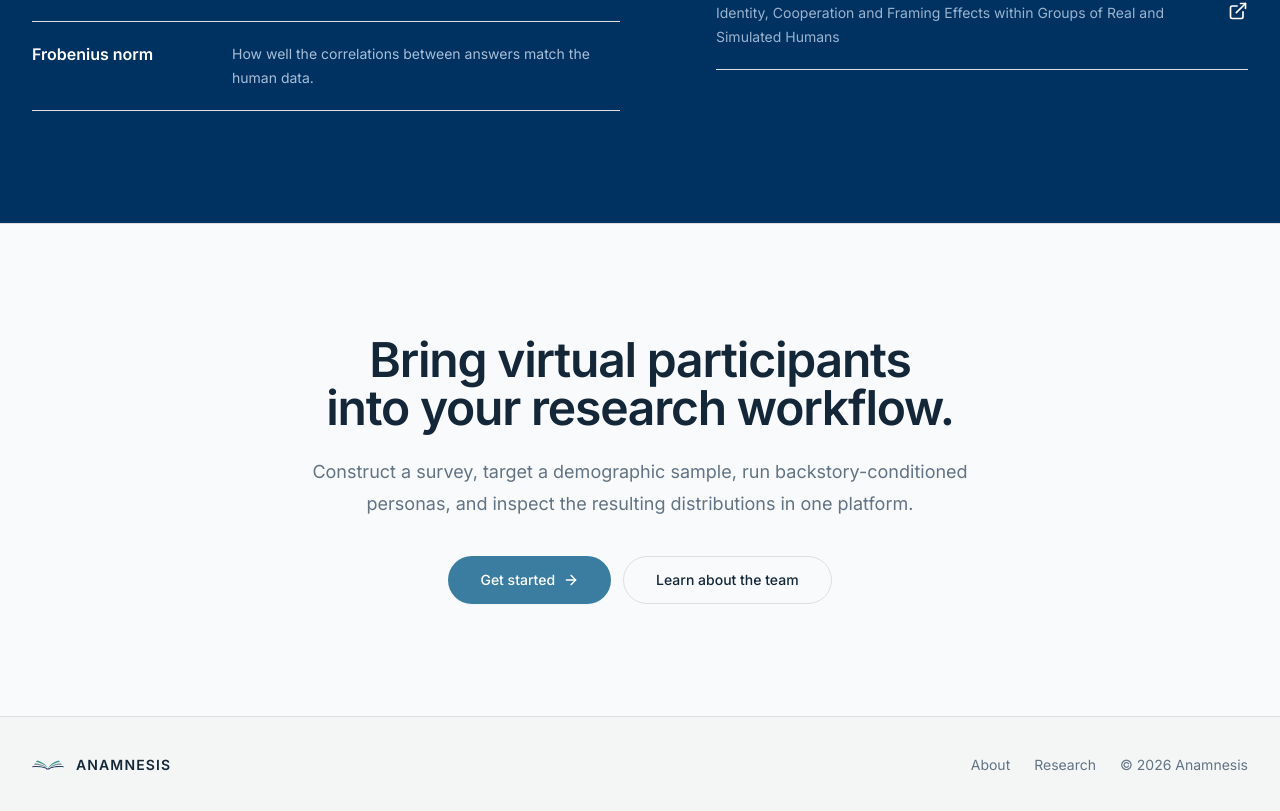
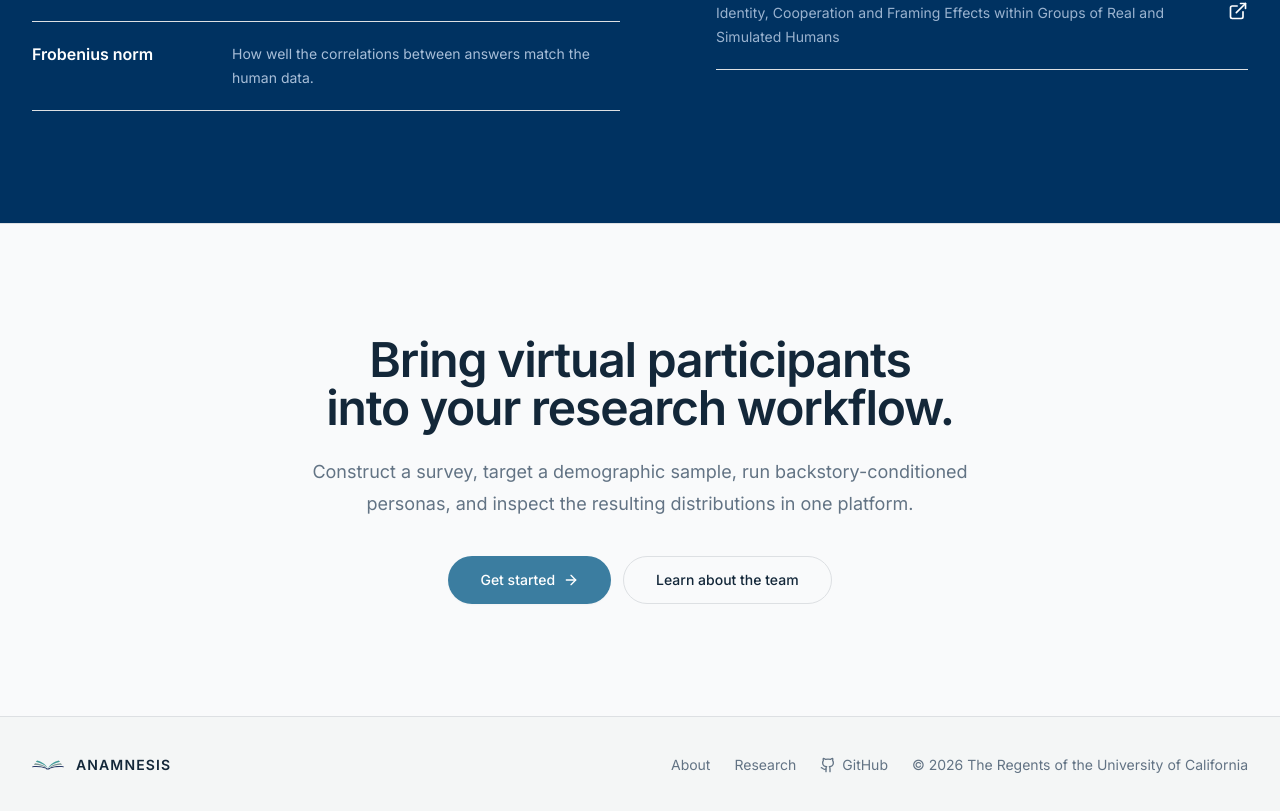
Before and after one commit to DavidMChan/Anamnesis, a React (Vite) app in the folder frontend/: page / in a window 1280 px wide. Shown: the part 4117-4928 px from the top of the page. Built offline with nearby package versions, Linux system fonts and the light colour scheme; no server answers.

Commit message:
docs: link open source repo and set copyright
Add GitHub repo links to the site footer and About page, and attribute
copyright to The Regents of the University of California (2026) in
LICENSE, README, and the footer.

```diff
--- a/frontend/src/pages/About.tsx
+++ b/frontend/src/pages/About.tsx
@@ -77,6 +77,23 @@ export function About() {
                                 <span className="font-medium">Decision Making</span>
                             </a>
                         </div>
+                    </section>
+
+                    {/* Open Source Section */}
+                    <section className="space-y-6">
+                        <h2 className="text-2xl font-semibold">Open Source</h2>
+                        <p className="text-muted-foreground leading-relaxed">
+                            Anamnesis is open source. Browse the code, file an issue, or contribute on GitHub:
+                        </p>
+                        <a
+                            href="https://github.com/DavidMChan/Anamnesis"
+                            target="_blank"
+                            rel="noopener noreferrer"
+                            className="flex items-center gap-3 p-4 rounded-xl bg-card border border-border hover:bg-muted/50 transition-colors"
+                        >
+                            <Github className="h-5 w-5 text-primary shrink-0" />
+                            <span className="font-medium">DavidMChan/Anamnesis</span>
+                        </a>
                     </section>
 
                     {/* Creator Section */}
--- a/frontend/src/pages/Home.tsx
+++ b/frontend/src/pages/Home.tsx
@@ -7,6 +7,7 @@ import {
   Database,
   ExternalLink,
   FileText,
+  Github,
   LineChart,
   Users,
 } from 'lucide-react'
@@ -387,7 +388,11 @@ export function Home() {
             <div className="flex flex-wrap items-center gap-x-6 gap-y-2">
               <Link to="/about" className="transition-colors hover:text-foreground">About</Link>
               <a href="https://arxiv.org/abs/2407.06576" target="_blank" rel="noopener noreferrer" className="transition-colors hover:text-foreground">Research</a>
-              <span>© {new Date().getFullYear()} Anamnesis</span>
+              <a href="https://github.com/DavidMChan/Anamnesis" target="_blank" rel="noopener noreferrer" className="inline-flex items-center gap-1.5 transition-colors hover:text-foreground">
+                <Github className="h-4 w-4" />
+                GitHub
+              </a>
+              <span>© {new Date().getFullYear()} The Regents of the University of California</span>
             </div>
           </div>
         </footer>
```
Also changed, not shown: 2 other files (tests, documents, lock files or other folders).
